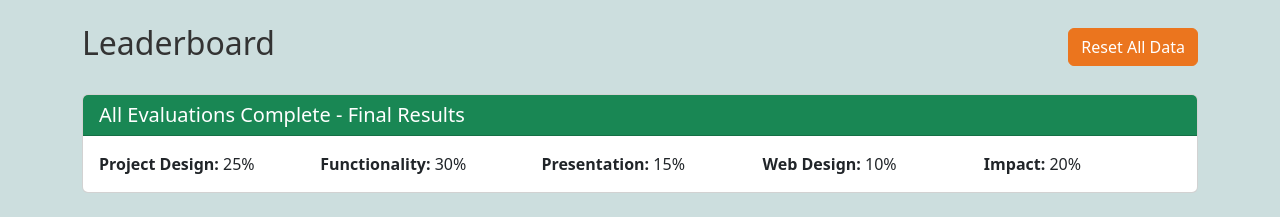
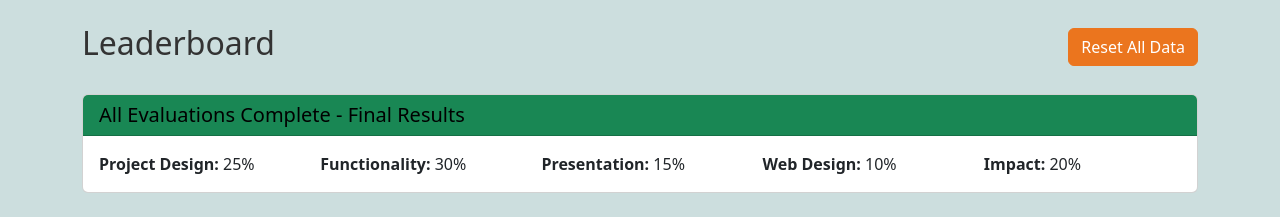
Before and after one commit to junAmor/ArduinoInnovator, a Flask app: page /leaderboard in a window 1280 px wide. Shown: the part 56-273 px from the top of the page. Run offline with Flask 3, Linux system fonts and the light colour scheme; a user stored in the database is signed in.

Commit message:
Updated website

```diff
--- a/templates/base.html
+++ b/templates/base.html
@@ -54,7 +54,7 @@
         .accordion h5 {
             color: black;
         }
-        .card-header bg-light h5{
+        .card-header h5{
             color: black;
         }
 
```
